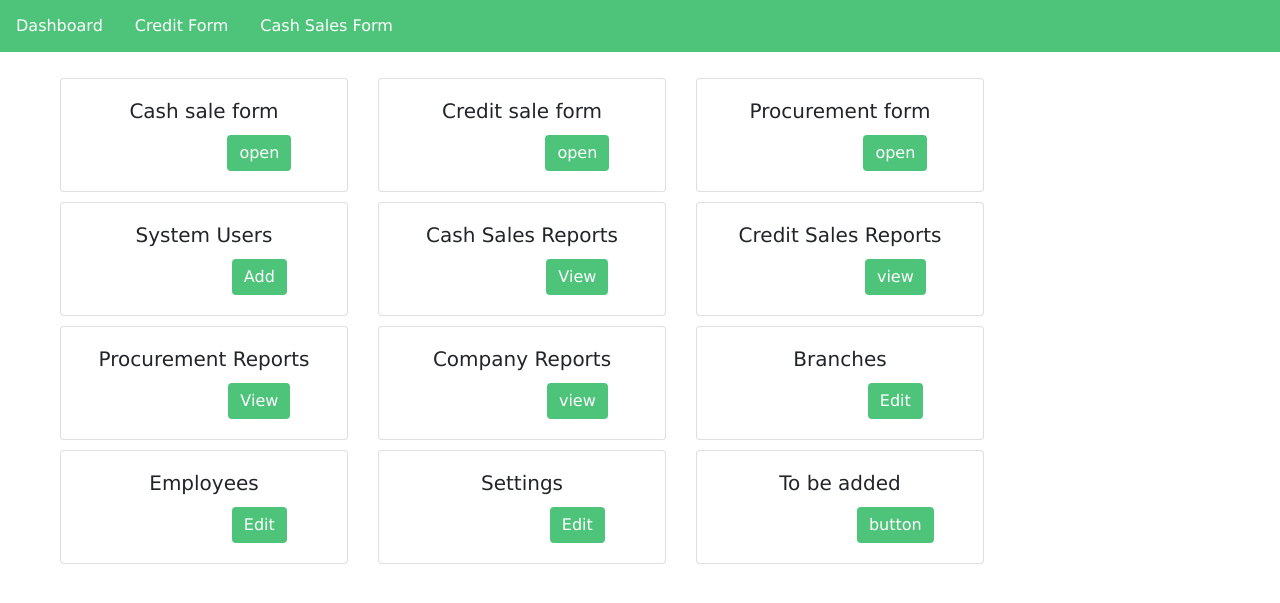
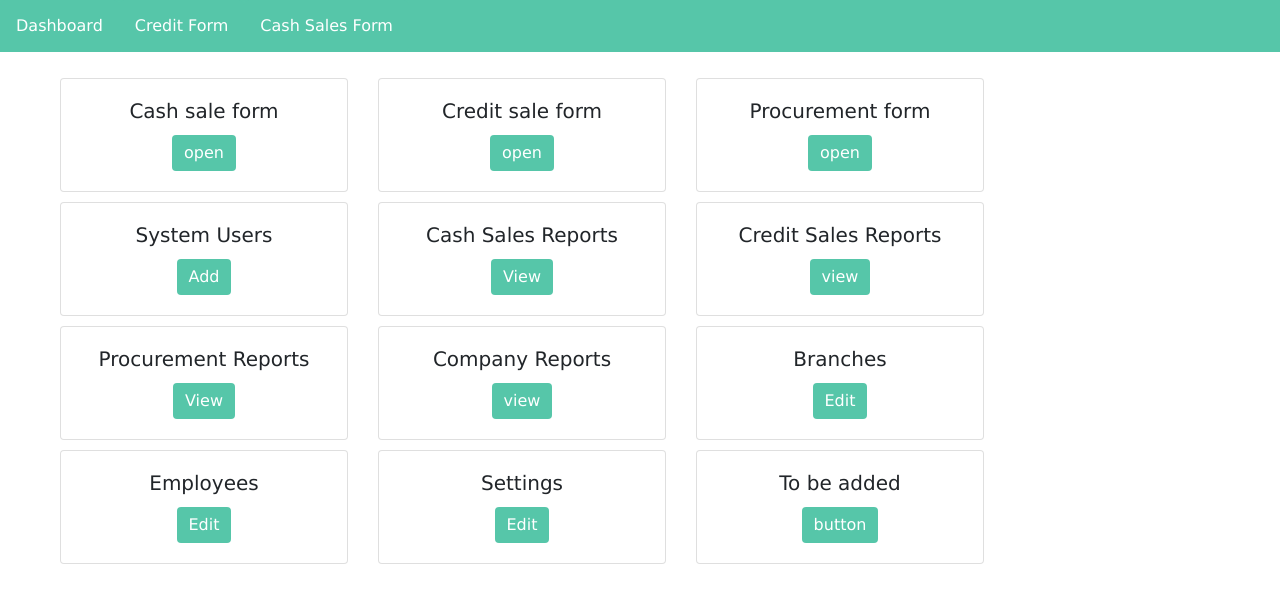
Before and after one commit to Jeiff-Mukuye/KGL-Refactory, a Node server app: page /dashboard in a window 1280 px wide. Shown: the top 603 px of the page. Run offline with Node 20, Linux system fonts and the light colour scheme; some libraries are stand-ins or nearby versions.

Commit message:
minor edit

```diff
--- a/public/css/style.css
+++ b/public/css/style.css
@@ -15,7 +15,7 @@ ul {
     margin: 0;
     padding: 0;
     overflow: hidden;
-    background-color: #4ec47b;
+    background-color: #56C6A9;
 }
 
   li {
@@ -29,7 +29,7 @@ ul {
     padding: 14px 16px;
     text-decoration: none;
     border-radius: 5px;
-    background-color: #4ec47b;
+    background-color: #56C6A9;
 
   }
 
@@ -74,7 +74,7 @@ Form Css
 
 
   button{
-    background-color: #4ec47b;
+    background-color: #56C6A9;
     color: rgb(85, 83, 83);
 
   }
@@ -117,7 +117,7 @@ button.btn.btn-primary{
 }
 
 /* Success message button */
-.btn{
+.btn-success{
   margin-left: 45%;
 
 }
@@ -127,7 +127,7 @@ button.btn.btn-primary{
 }
 
 a.btn.btn-primary{
-  background-color: #4ec47b;
+  background-color: #56C6A9;
   border: 0;
 }
 a.btn.btn-primary:hover{
--- a/views/success.pug
+++ b/views/success.pug
@@ -19,7 +19,7 @@ head
     h1 #{message}
 
 // form section
-.btn
+.btn-success
     a.btn.btn-primary.success Back
 // Footer section
 //- .main-footer
```
